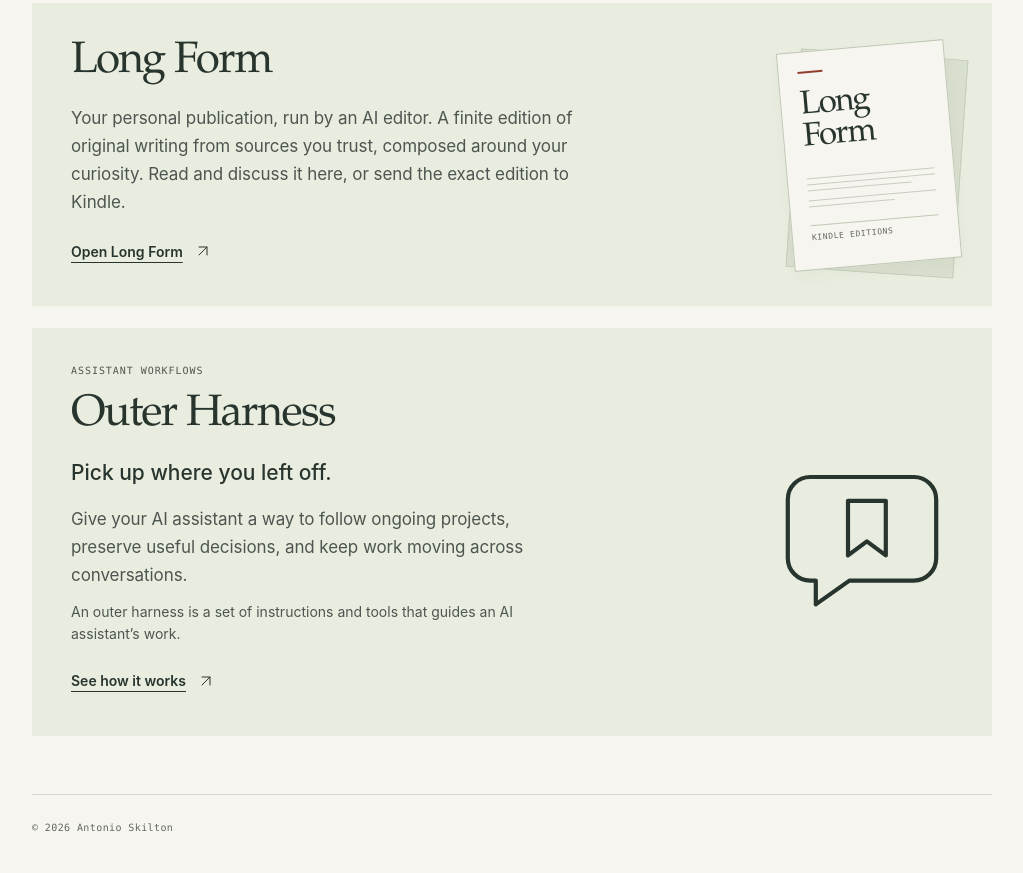
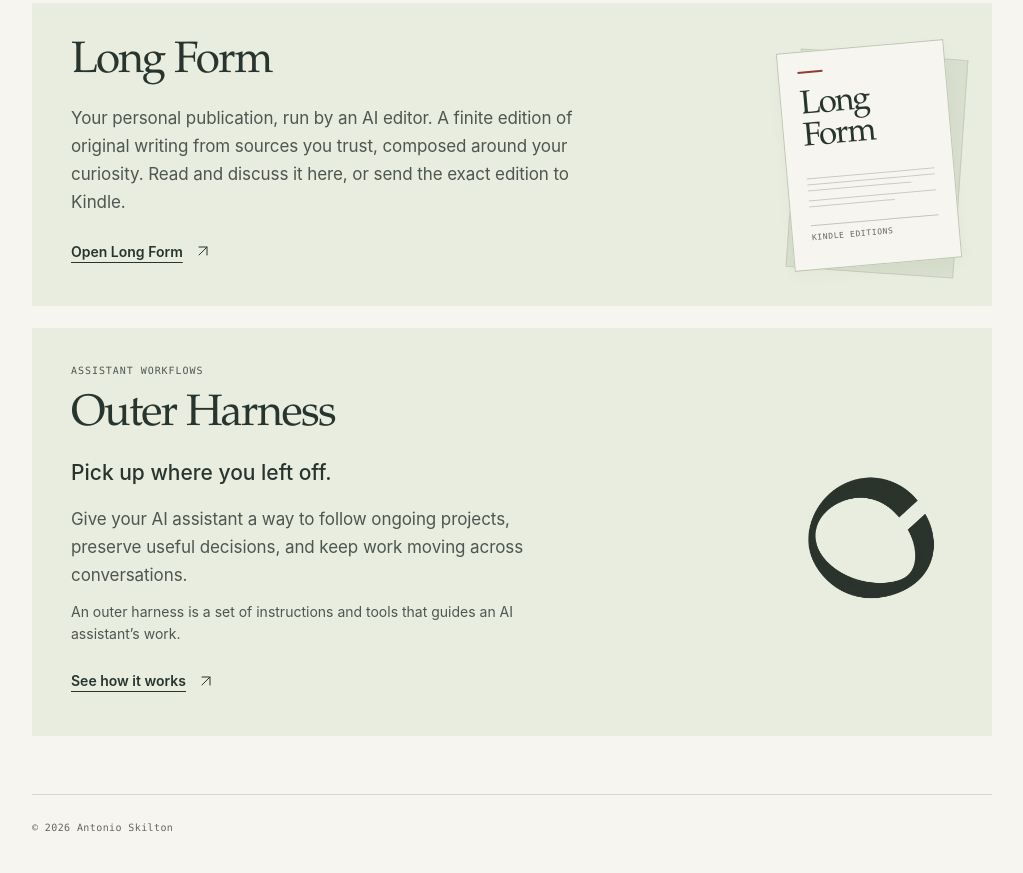
Before and after one commit to phinneywood/personal-site, an Astro site: page / in a window 1280 px wide. Shown: the part 588-1461 px from the top of the page, without its empty margins (128-1151 px from the left). Built offline with nearby package versions, Linux system fonts and the light colour scheme; Astro itself is replaced by a stand-in of ours.

Commit message:
Use selected open-loop Outer Harness mark

```diff
--- a/src/pages/index.astro
+++ b/src/pages/index.astro
@@ -122,7 +122,7 @@
       .project-tagline { margin: 17px 0 0; color: var(--ink); font-size: 21px; line-height: 1.4; font-weight: 500; }
       .project-definition { max-width: 510px; margin: 12px 0 0; color: var(--body); font-size: 14px; line-height: 1.6; }
       .harness-mark { align-self: center; justify-self: end; width: 168px; color: var(--ink); }
-      .harness-mark svg { display: block; width: 100%; height: auto; }
+      .harness-mark img { display: block; width: 100%; height: auto; }
       .footer {
         display: flex; align-items: center;
         border-top: 1px solid var(--rule); padding-block: 25px 38px;
@@ -254,10 +254,7 @@
                 </span>
               </div>
               <div class="harness-mark" aria-hidden="true">
-                <svg viewBox="0 0 120 120" fill="none" stroke="currentColor" stroke-width="3" stroke-linecap="round" stroke-linejoin="round" focusable="false">
-                  <path d="M28 20h64a16 16 0 0 1 16 16v42a16 16 0 0 1-16 16H46l-24 17V94h-4A16 16 0 0 1 2 78V36a16 16 0 0 1 16-16h10Z" />
-                  <path d="M45 37h27v39L58.5 66 45 76V37Z" />
-                </svg>
+                <img src="/outer-harness-mark-v2.png" alt="" width="1254" height="1254" loading="lazy" decoding="async" />
               </div>
             </a>
           </article>
```
Also changed, not shown: tests/site.test.mjs (+3 -2 lines), public/outer-harness-mark-v2.png (added).
